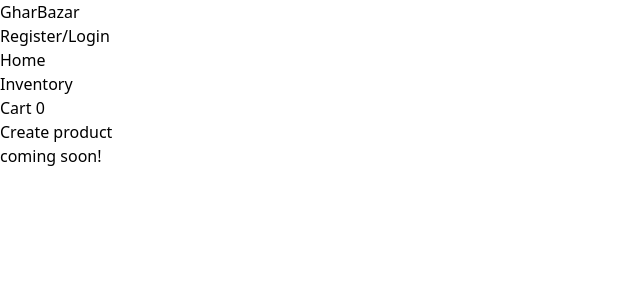
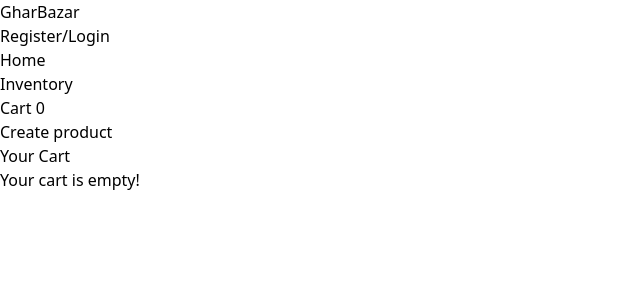
Before and after one commit to bharat40/E-commerce-website-using-MERN, a React (Vite) app in the folder frontend/: page /cart in a window 1280 px wide. Shown: the top 300 px of the page, without its empty margins (0-640 px from the left). Built offline with nearby package versions, Linux system fonts and the light colour scheme.

Commit message:
add to cart functionality added

```diff
--- a/frontend/src/components/Cart.jsx
+++ b/frontend/src/components/Cart.jsx
@@ -1,9 +1,44 @@
 import React from "react";
+import { useStore } from "../store/store";
+import { FaRegTrashAlt } from "react-icons/fa";
 
 const Cart = () => {
+  const { cart, removeFromCart, emptyCart } = useStore();
+
   return (
-    <div >
-      coming soon!
+    <div className="p-5 text-gray-200">
+      <h1 className="text-2xl font-bold">Your Cart</h1>
+      {cart.length === 0 ? (
+        <p>Your cart is empty!</p>
+      ) : (
+        <div className="mt-5">
+          {cart.map((item) => (
+            <div
+              key={item.id}
+              className="flex justify-between items-center p-2 border-b"
+            >
+              <div>
+                <h1 className="font-bold">{item.name}</h1>
+                <p>{item.category}</p>
+                <p>{item.description}</p>
+                <p>Price: ₹{item.price}</p>
+              </div>
+              <button
+                className="bg-red-500 text-white px-3 py-1 rounded hover:bg-red-600"
+                onClick={() => removeFromCart(item.id)}
+              >
+                Remove <FaRegTrashAlt />
+              </button>
+            </div>
+          ))}
+          <button
+            className="mt-5 bg-red-500 text-white px-3 py-1 rounded hover:bg-red-600"
+            onClick={emptyCart}
+          >
+            Empty Cart
+          </button>
+        </div>
+      )}
     </div>
   );
 };
--- a/frontend/src/components/Header.jsx
+++ b/frontend/src/components/Header.jsx
@@ -3,7 +3,7 @@ import { Link } from "react-router-dom";
 import { useStore } from "../store/store";
 
 const Header = () => {
-  const cart = useStore((state) => state.cart);
+  const cartCount = useStore((state) => state.cart.length);
   return (
     <div className="text-white bg-black border-b flex justify-between px-10 items-center">
       <div>
@@ -25,7 +25,9 @@ const Header = () => {
             <li className="text-green-500 hover:text-green-400">Inventory</li>
           </Link>
           <Link to="/cart">
-            <li className="text-green-500 hover:text-green-400">Cart {cart}</li>
+            <li className="text-green-500 hover:text-green-400">
+              Cart {cartCount}
+            </li>
           </Link>
           <Link to="/addproduct">
             <li className="text-green-500 hover:text-green-400">
--- a/frontend/src/components/ProductCard.jsx
+++ b/frontend/src/components/ProductCard.jsx
@@ -65,9 +65,11 @@ const ProductCard = ({
           </button>
           <button
             className="bg-blue-300 flex items-center text-black py-1 px-2 rounded hover:bg-blue-400"
-            onClick={addToCart}
+            onClick={() =>
+              addToCart({ id, name, category, description, price, image })
+            }
           >
-            add
+            Add to Cart
           </button>
         </div>
       </div>
--- a/frontend/src/pages/CartPage.jsx
+++ b/frontend/src/pages/CartPage.jsx
@@ -3,7 +3,7 @@ import Cart from "../components/Cart";
 
 const CartPage = () => {
   return (
-    <div className="flex justify-center min-h-screen bg-black text-white  items-center font-bold text-3xl">
+    <div className="flex justify-center min-h-screen bg-black text-white items-center font-bold text-xl">
       <Cart />
     </div>
   );
--- a/frontend/src/store/store.js
+++ b/frontend/src/store/store.js
@@ -1,8 +1,12 @@
 import { create } from "zustand";
 
 export const useStore = create((set) => ({
-    cart: 0,
-    addToCart: () => set((state) => ({ cart: state.cart + 1 })),
-    removeFromCart: () => set((state) => ({ cart: state.cart > 0 ? state.cart - 1 : 0 })),
-    emptyCart: () => set({ cart: 0 })
-}))
+    cart: [],
+    addToCart: (product) =>
+      set((state) => ({ cart: [...state.cart, product] })),
+    removeFromCart: (id) =>
+      set((state) => ({
+        cart: state.cart.filter((item) => item.id !== id),
+      })),
+    emptyCart: () => set({ cart: [] }),
+  }));
```
